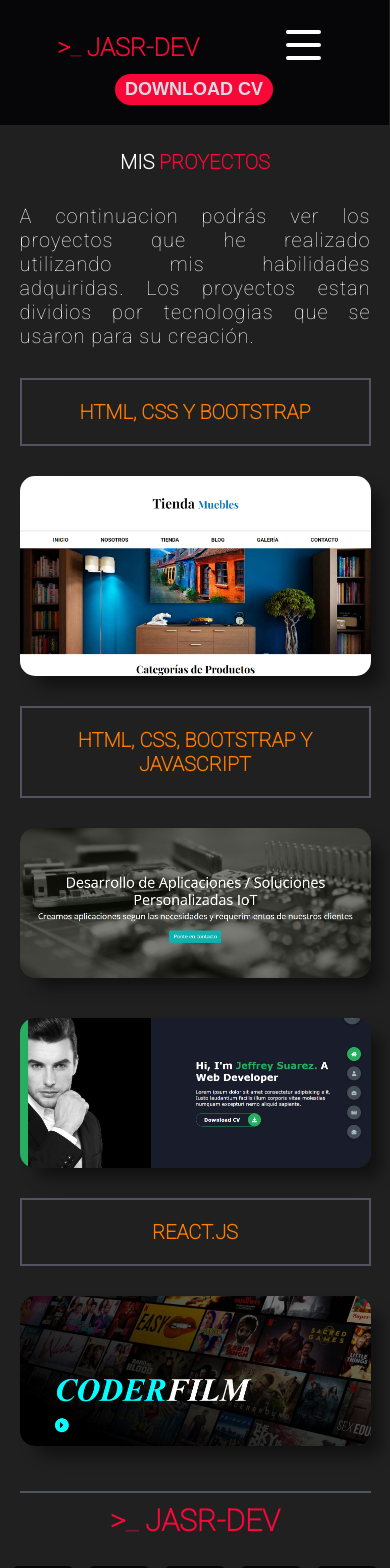
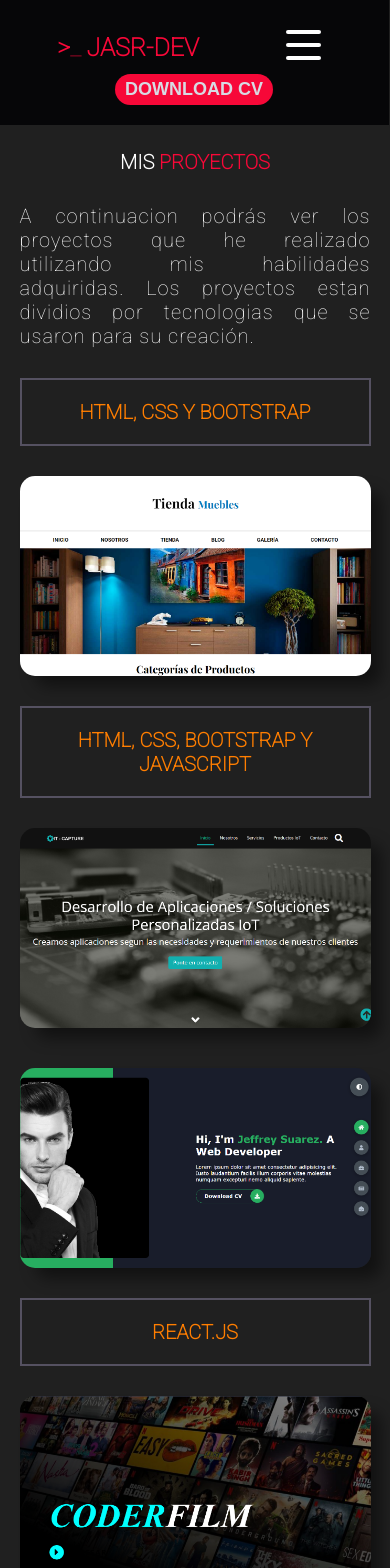
Before and after one commit to JeffreySuarez/JASR-DEV-portafolio, a React (Create React App) app: page /portfolio in a window 390 px wide. Shown: the top 1568 px of the page. Built offline with nearby package versions, Linux system fonts and the light colour scheme.

Commit message:
cambio de tamaño de 450px en la pagina de proyestos

```diff
--- a/src/components/ProyectosComponent/ProyectosComponent.css
+++ b/src/components/ProyectosComponent/ProyectosComponent.css
@@ -185,32 +185,32 @@
   background-color: white;
 }
 
-@media (max-width: 450px) {
+/* @media (max-width: 450px) {
   .proyectos {
     grid-template-columns: 1fr;
   }
 
   .proyecto-imagen1 {
-    height: 150px;
+    height: 180px;
   }
 
   .proyecto-imagen2 {
-    height: 150px;
+    height: 180px;
   }
 
   .proyecto-imagen3 {
-    height: 150px;
+    height: 180px;
   }
   .proyecto-imagen4 {
-    height: 150px;
+    height: 180px;
   }
   .proyecto-imagen5 {
-    height: 150pxpx;
+    height: 180pxpx;
   }
   .proyecto-imagen6 {
-    height: 150px;
+    height: 180px;
   }
-}
+} */
 @media (max-width: 600px) {
   .proyectos {
     grid-template-columns: 1fr;
@@ -221,20 +221,20 @@
   }
 
   .proyecto-imagen2 {
-    height: 150px;
+    height: 200px;
   }
 
   .proyecto-imagen3 {
-    height: 150px;
+    height: 200px;
   }
   .proyecto-imagen4 {
-    height: 150px;
+    height: 200px;
   }
   .proyecto-imagen5 {
-    height: 150px;
+    height: 200px;
   }
   .proyecto-imagen6 {
-    height: 150px;
+    height: 200px;
   }
 }
 
```
